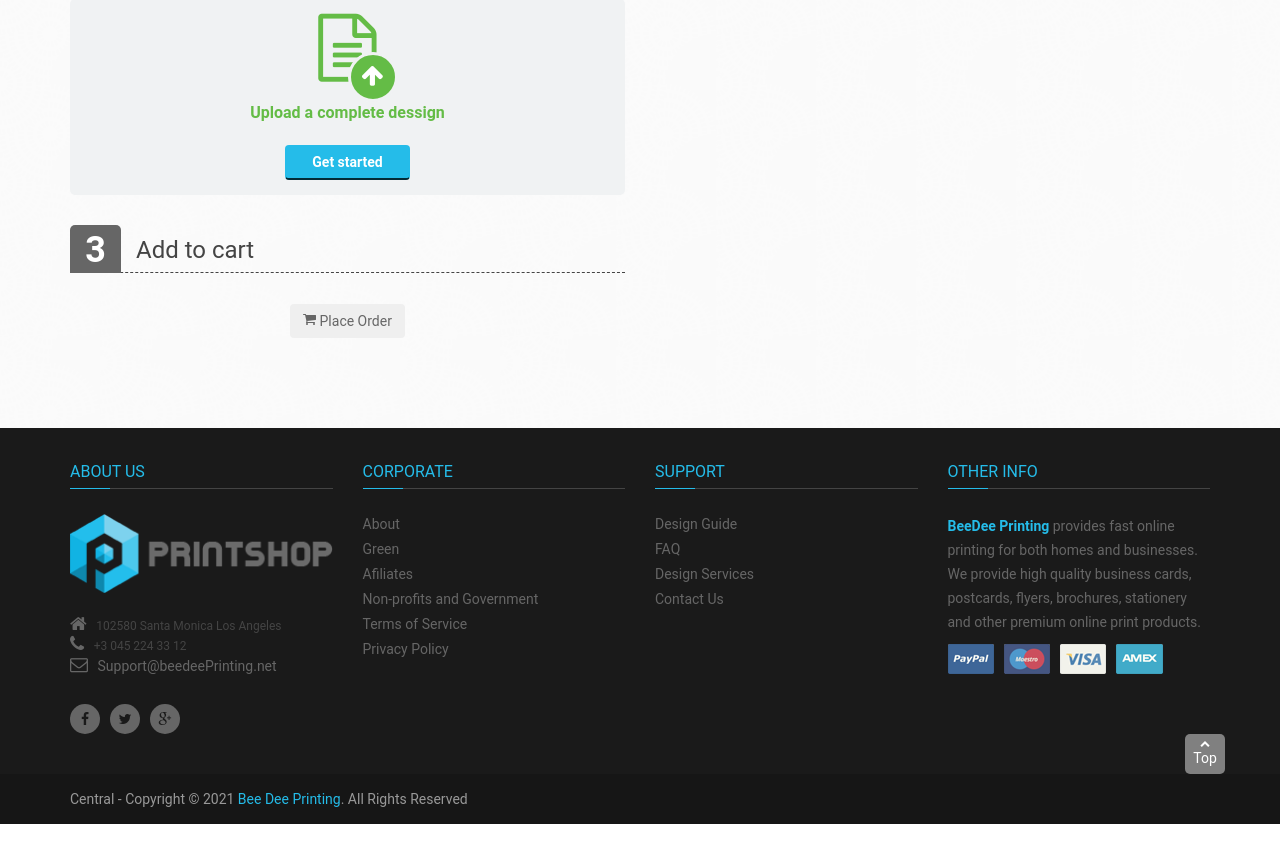
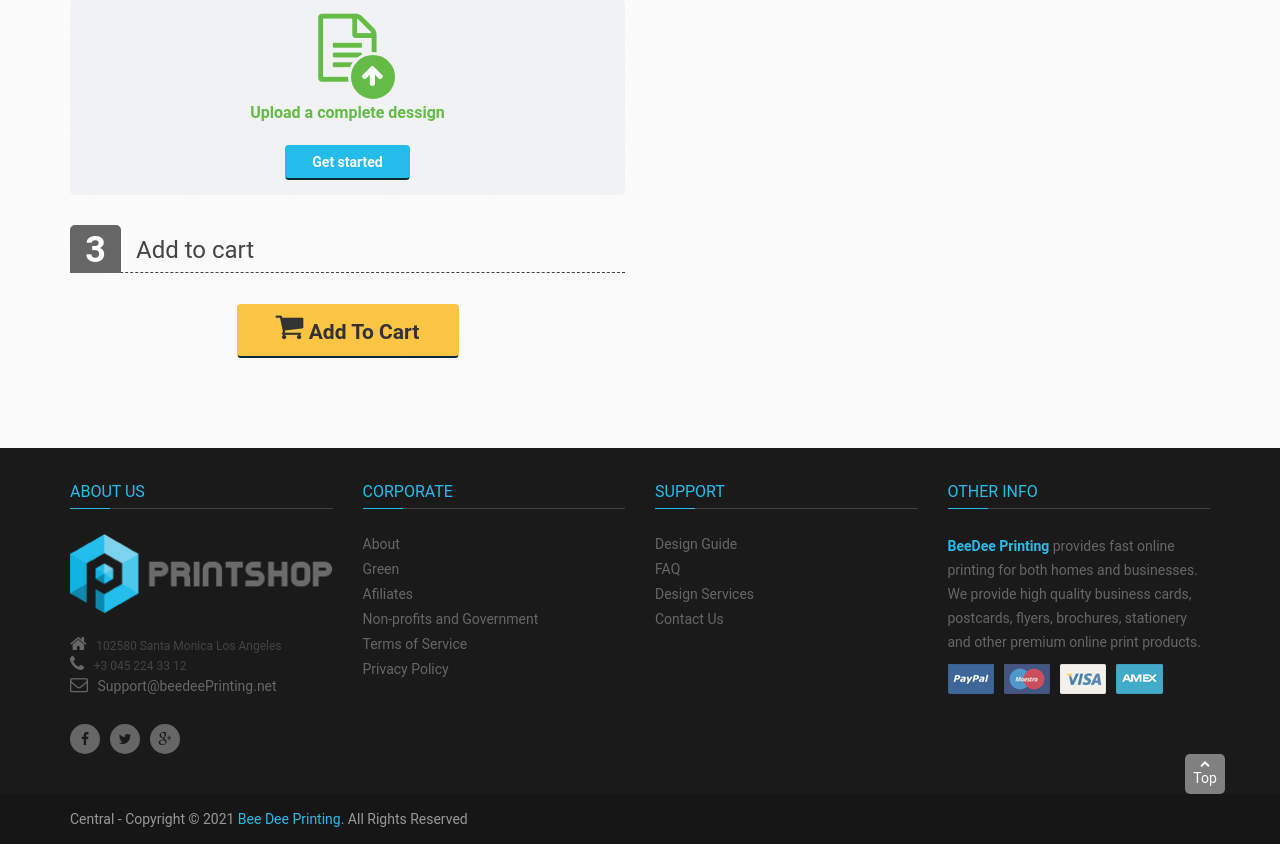
Before and after one commit to panda1909/beedeeprinting, a Django app: page /Detail in a window 1280 px wide. Shown: the part 2078-2922 px from the top of the page. Run offline with Django 3.2, Linux system fonts and the light colour scheme; data comes from the database, SQL or seed files in the repository; some libraries are stand-ins or nearby versions; some web fonts are replaced.

Commit message:
detail page fix

```diff
--- a/core/templates/core/detail.html
+++ b/core/templates/core/detail.html
@@ -345,7 +345,6 @@
                         </div>
                     </form>
                     <div class="add-to-cart">
-
                         <div class="quantity-price-w row">
                             <div class="price-total col-xs-6">
                                 <label>Total:</label>
@@ -379,12 +378,11 @@
                                 <span class="number hidden-xs">3</span>
                                 <h3>Add to cart</h3>
                             </div>
-                        </div>
                             <div class="quantity-price-w row">
                                 <div class="add-cart-btn-w col-xs-12">
                                     <button type="button" class="add-cart-btn btn">
                                         <i class="fa fa-shopping-cart"></i>
-                                        Place Order
+                                        Add To Cart
                                     </button>
                                 </div>
                             </div>
```
